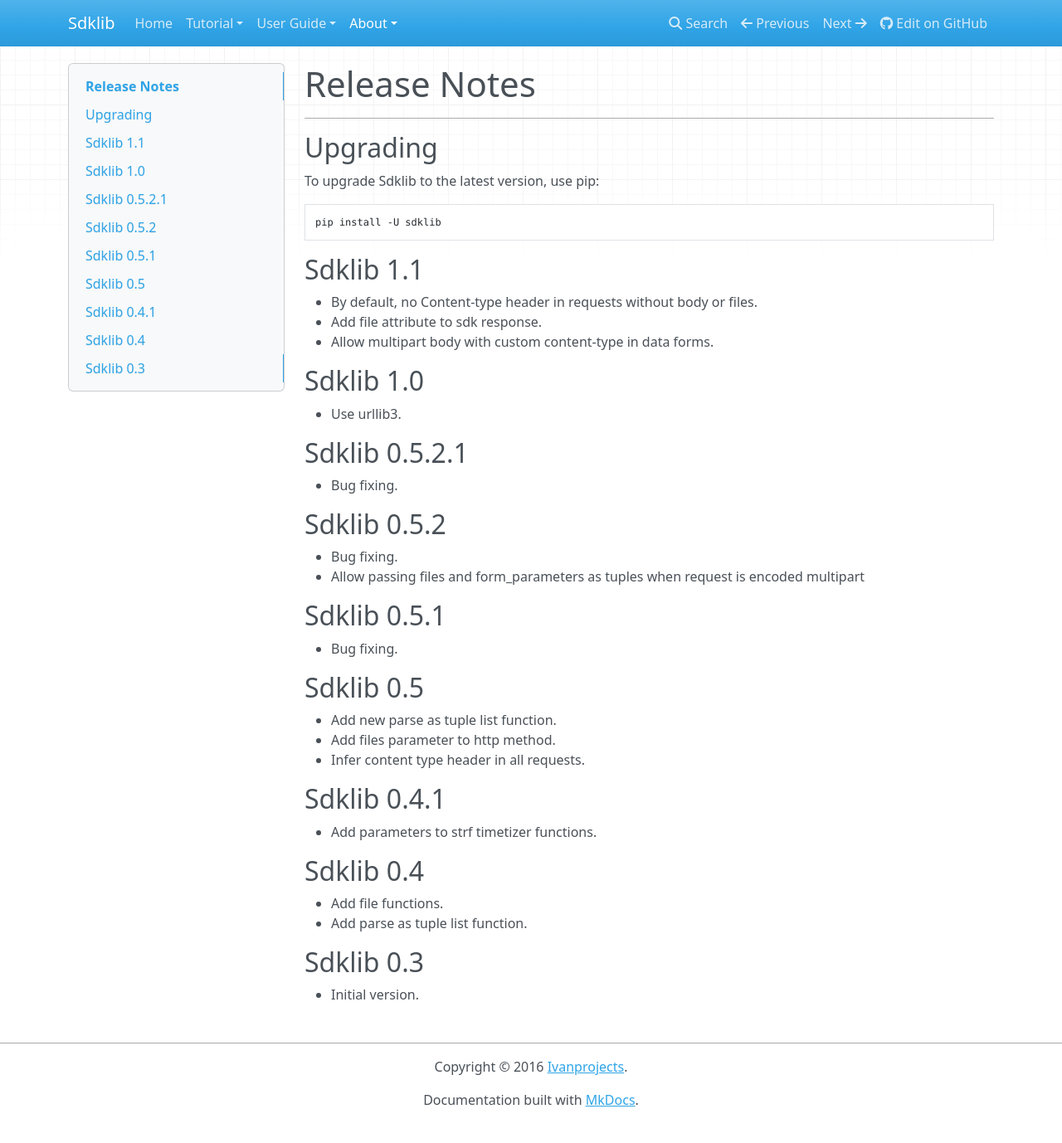
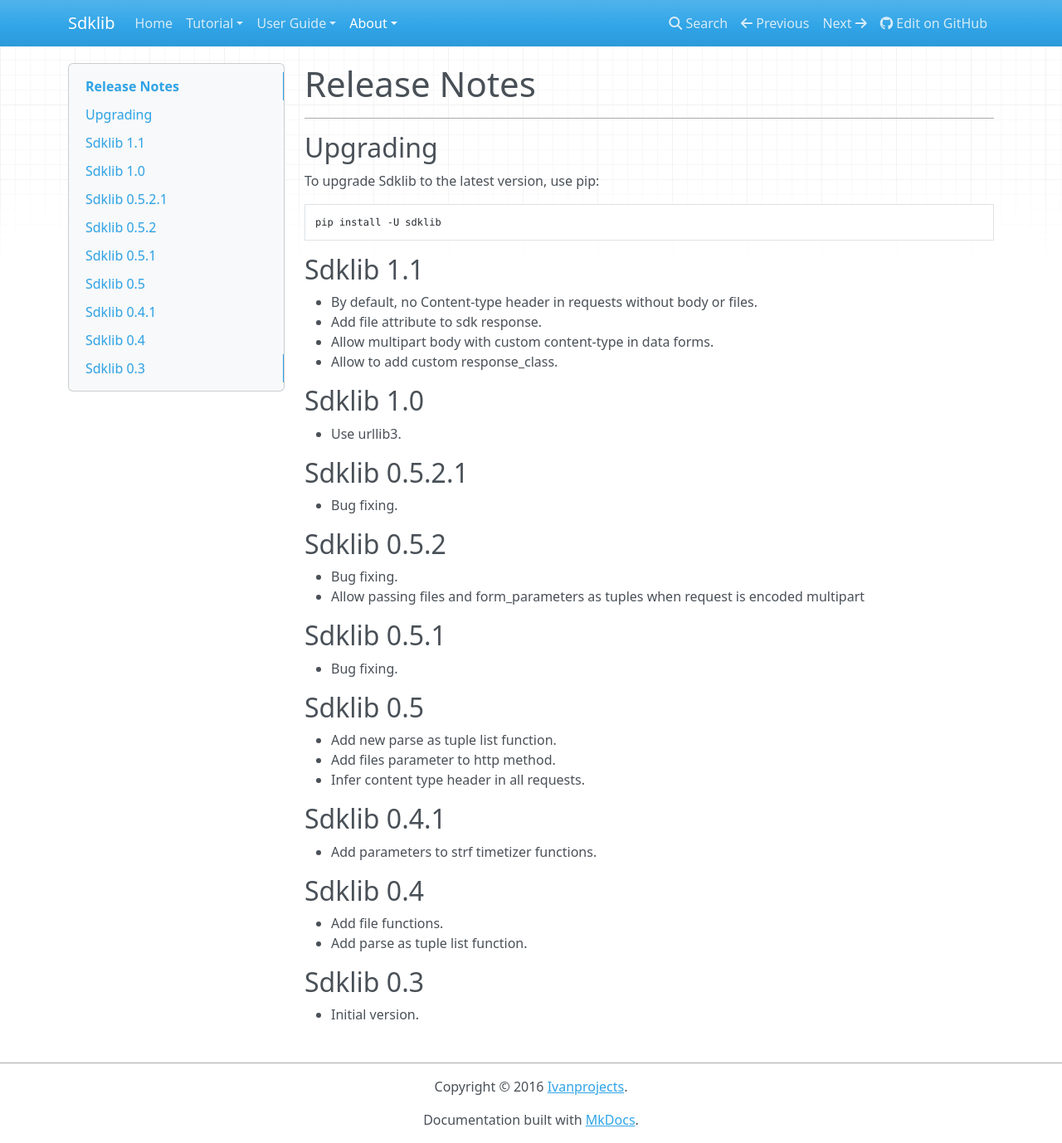
Before and after one commit to ivanprjcts/sdklib, an MkDocs documentation site: the page built from docs/about/release-notes.md, in a window 1280 px wide and 1378 px high. Shown: the whole window at 83% size. Built offline with MkDocs 1.6.1, drawn with Linux system fonts in a browser that asks for light colours; nearby versions of some CDN libraries; old or Windows-style settings are respelled for this version of MkDocs.

Commit message:
update release notes

```diff
--- a/docs/about/release-notes.md
+++ b/docs/about/release-notes.md
@@ -14,6 +14,7 @@
 * By default, no Content-type header in requests without body or files.
 * Add file attribute to sdk response.
 * Allow multipart body with custom content-type in data forms.
+* Allow to add custom response_class.
 
 
 ## Sdklib 1.0
```
